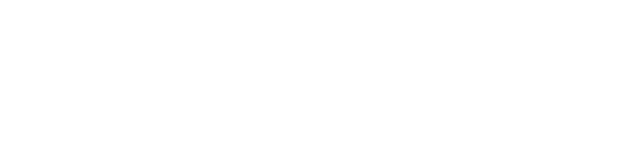
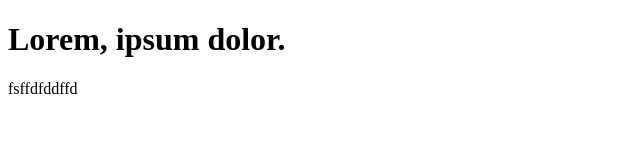
Before and after one commit to leodan17/elimiar-por-favor, a plain HTML site: page prueba.html in a window 1280 px wide. Shown: the whole page, without its empty margins (0-640 px from the left). Drawn offline with Linux system fonts and the light colour scheme.

Commit message:
p desde vscode

```diff
--- a/prueba.html
+++ b/prueba.html
@@ -6,6 +6,7 @@
     <title>Document</title>
 </head>
 <body>
-
+    <h1>Lorem, ipsum dolor.</h1>
+    <p>fsffdfddffd</p>
 </body>
 </html>
```
